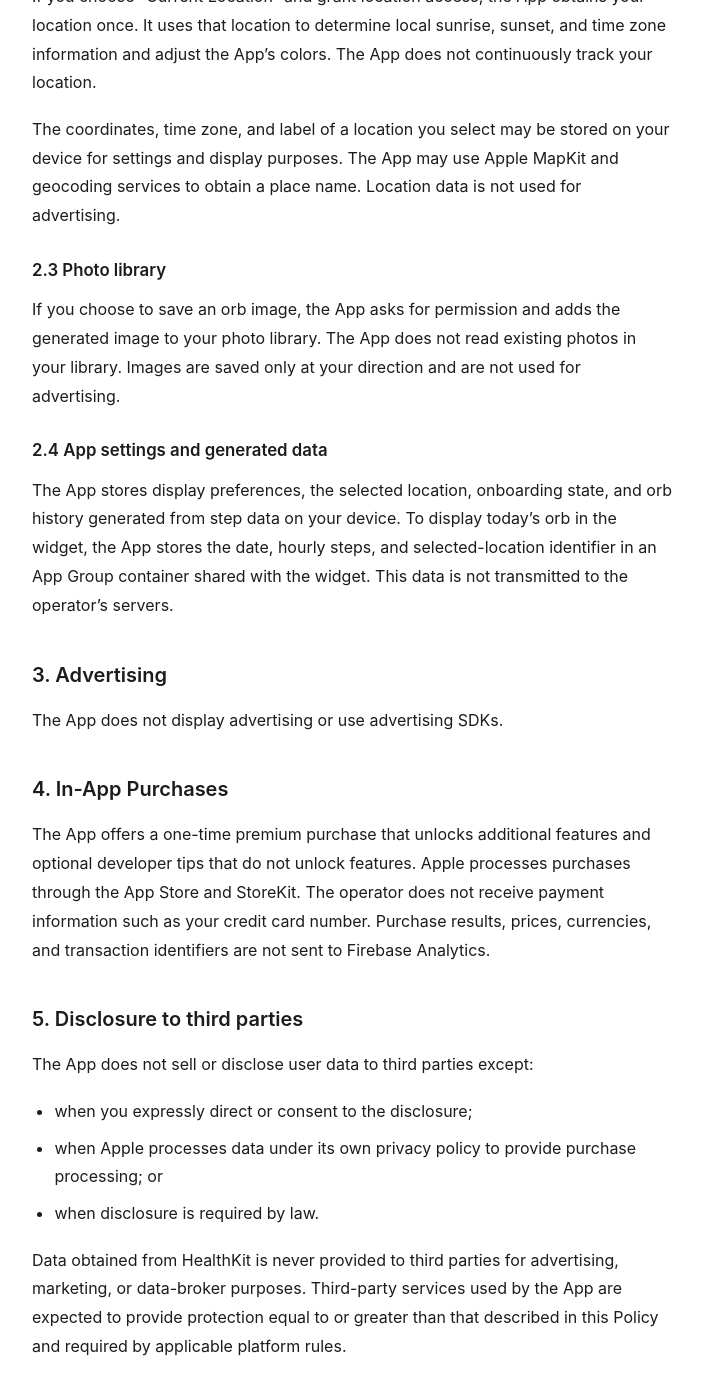
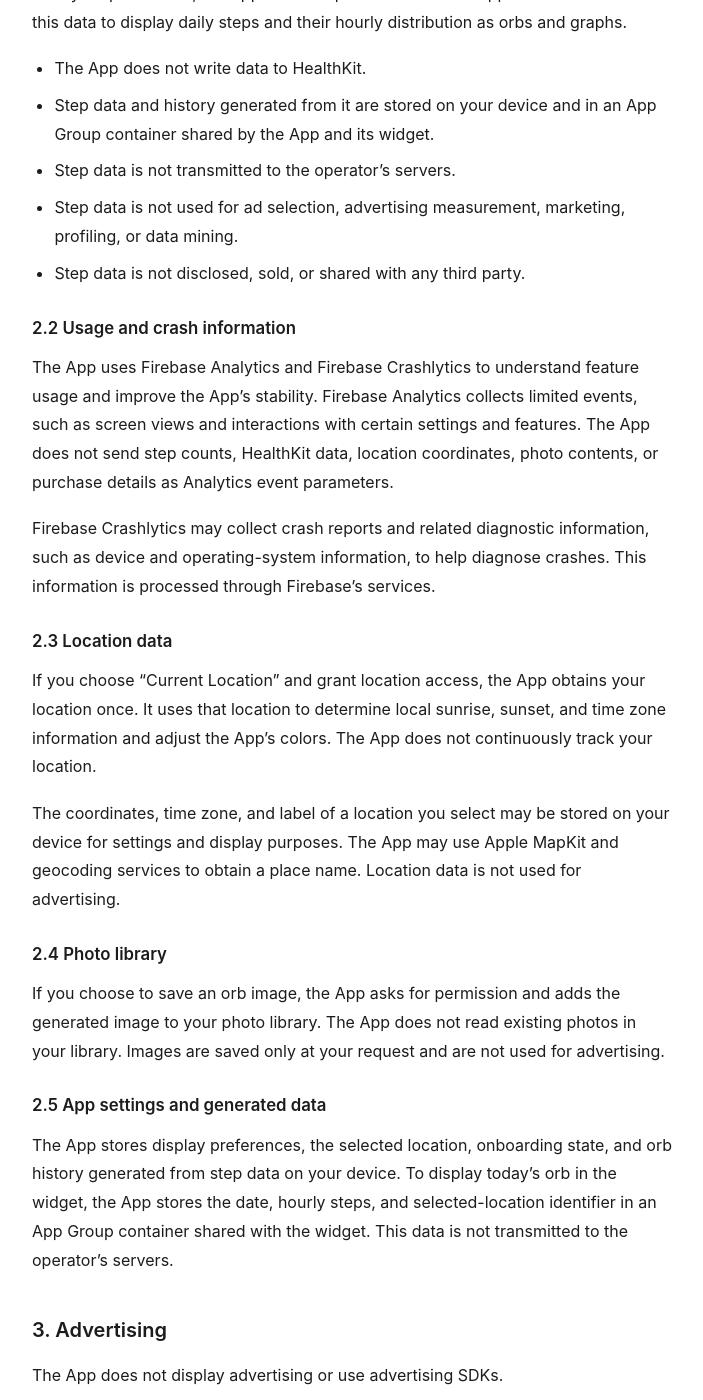
Before and after one commit to breakfast-orbit/breakfast-orbit.github.io, a Jekyll site: the page built from walkorb/index.md, in a window 1280 px wide and 1400 px high, scrolled down 4321 px. Shown: the whole window, without its empty margins (288-991 px from the left). Built offline with Jekyll 4.4.1, drawn with Linux system fonts in a browser that asks for light colours; some of the changed text lies outside the part shown.

Commit message:
プライバシーポリシー修正 - Firebase Analytics、Firebase Crashlyticsを導入 - その他微修正

```diff
--- a/walkorb/index.md
+++ b/walkorb/index.md
@@ -28,17 +28,23 @@
 - 歩数データを広告の選択、広告効果測定、マーケティング、プロファイリングまたはデータマイニングに使用しません。
 - 歩数データを第三者へ提供、販売または共有しません。
 
-### 2.2 位置情報
+### 2.2 利用状況およびクラッシュ情報
+
+本アプリは、機能の利用状況を把握し、安定性を改善するため、Firebase AnalyticsおよびFirebase Crashlyticsを使用します。Firebase Analyticsでは、画面表示や一部の設定・機能の操作など、限定されたイベントを収集します。歩数、HealthKitデータ、位置座標、写真の内容、購入結果などをAnalyticsのイベントパラメータとして送信しません。
+
+Firebase Crashlyticsでは、クラッシュの原因を調査するため、クラッシュレポートおよび端末・OS情報などの診断情報を収集する場合があります。これらの情報は、Firebaseのサービスを通じて処理されます。
+
+### 2.3 位置情報
 
 利用者が「現在地」を選び、位置情報へのアクセスを許可した場合、本アプリは現在地を一度取得します。取得した位置は、その地点の日の出・日の入りとタイムゾーンを求め、画面の色を調整するために使用します。本アプリは継続的な位置追跡を行いません。
 
 利用者が選択した地点の座標、タイムゾーンおよび地点名は、設定と表示のため端末内に保存されることがあります。地点名の取得にはAppleのMapKitおよびジオコーディングサービスを利用する場合があります。位置情報を広告目的で利用することはありません。
 
-### 2.3 写真ライブラリ
+### 2.4 写真ライブラリ
 
 利用者がオーブ画像の保存を選んだ場合、本アプリは利用者の許可を得て、生成した画像を写真ライブラリへ追加します。本アプリは写真ライブラリ内の既存の写真を読み取りません。画像は利用者の操作によってのみ保存され、広告目的には使用されません。
 
-### 2.4 アプリの設定および生成データ
+### 2.5 アプリの設定および生成データ
 
 表示設定、選択地点、オンボーディングの完了状態、歩数から生成したオーブの履歴などを端末内に保存します。今日のオーブをウィジェットに表示するため、日付、時間帯別歩数および選択地点の識別情報を、本アプリとウィジェットのApp Group共有領域に保存します。これらを運営者のサーバーへ送信しません。
 
@@ -52,7 +58,7 @@
 
 ## 5. 第三者への提供
 
-本アプリは、次の場合を除き、利用者のデータを第三者へ販売または提供しません。
+本アプリは、利用者のデータを販売しません。利用者のデータを、本ポリシーに記載したFirebase AnalyticsおよびFirebase Crashlyticsなど、本アプリに代わってデータを処理するサービス提供者へ、必要な範囲で提供する場合があります。
 
 - 利用者が明示的に指示または同意した場合
 - 購入処理など、利用者が利用する機能の提供に必要な範囲で、Appleが同社のプライバシーポリシーに基づいて処理する場合
@@ -112,17 +118,23 @@
 - Step data is not used for ad selection, advertising measurement, marketing, profiling, or data mining.
 - Step data is not disclosed, sold, or shared with any third party.
 
-### 2.2 Location data
+### 2.2 Usage and crash information
+
+The App uses Firebase Analytics and Firebase Crashlytics to understand feature usage and improve the App’s stability. Firebase Analytics collects limited events, such as screen views and interactions with certain settings and features. The App does not send step counts, HealthKit data, location coordinates, photo contents, or purchase details as Analytics event parameters.
+
+Firebase Crashlytics may collect crash reports and related diagnostic information, such as device and operating-system information, to help diagnose crashes. This information is processed through Firebase’s services.
+
+### 2.3 Location data
 
 If you choose “Current Location” and grant location access, the App obtains your location once. It uses that location to determine local sunrise, sunset, and time zone information and adjust the App’s colors. The App does not continuously track your location.
 
 The coordinates, time zone, and label of a location you select may be stored on your device for settings and display purposes. The App may use Apple MapKit and geocoding services to obtain a place name. Location data is not used for advertising.
 
-### 2.3 Photo library
+### 2.4 Photo library
 
-If you choose to save an orb image, the App asks for permission and adds the generated image to your photo library. The App does not read existing photos in your library. Images are saved only at your direction and are not used for advertising.
+If you choose to save an orb image, the App asks for permission and adds the generated image to your photo library. The App does not read existing photos in your library. Images are saved only at your request and are not used for advertising.
 
-### 2.4 App settings and generated data
+### 2.5 App settings and generated data
 
 The App stores display preferences, the selected location, onboarding state, and orb history generated from step data on your device. To display today’s orb in the widget, the App stores the date, hourly steps, and selected-location identifier in an App Group container shared with the widget. This data is not transmitted to the operator’s servers.
 
@@ -136,7 +148,9 @@
 
 ## 5. Disclosure to third parties
 
-The App does not sell or disclose user data to third parties except:
+The App does not sell user data. The App may disclose limited data to service providers that process data on its behalf, including Firebase Analytics and Firebase Crashlytics, as described in Section 2.2.
+
+The App may also disclose data:
 
 - when you expressly direct or consent to the disclosure;
 - when Apple processes data under its own privacy policy to provide purchase processing; or
```
Also changed, not shown: other parts of walkorb/index.md (+1 -1 lines).
